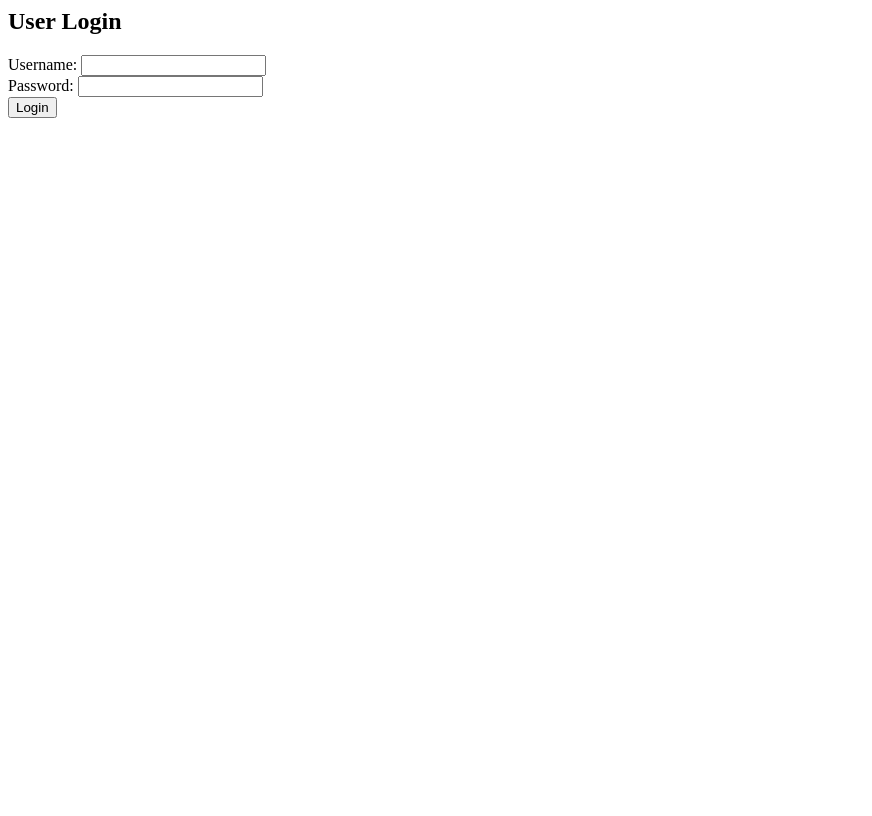
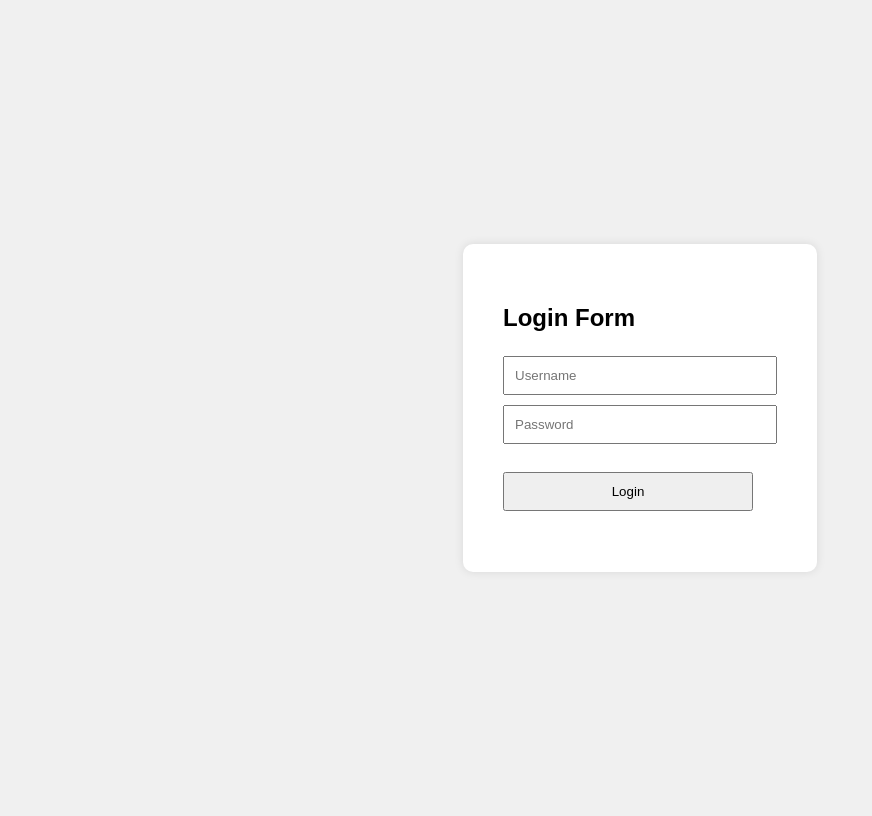
Before and after one commit to nejum05/databaseLogin, a Flask app: page / in a window 1280 px wide. Shown: the whole page, without its empty margins (0-872 px from the left). Before the commit the page ends 118 px from the top, so only its background shows below. Run offline with Flask 3, Linux system fonts and the light colour scheme.

Commit message:
first commit

```diff
--- a/app.py
+++ b/app.py
@@ -1,9 +1,9 @@
-from flask import Flask, request, render_template_string
+from flask import Flask, request, render_template
 import mysql.connector
 
 app = Flask(__name__)
 
-# Replace with your actual db4free credentials
+# ✅ Use environment variables in production (not hardcoded)
 DB_CONFIG = {
     'host': 'sql12.freesqldatabase.com',
     'user': 'sql12780373',
@@ -14,6 +14,7 @@ DB_CONFIG = {
 @app.route('/', methods=['GET', 'POST'])
 def login():
     msg = ''
+    username = ''
     if request.method == 'POST':
         username = request.form['username']
         password = request.form['password']
@@ -24,7 +25,7 @@ def login():
             cursor.execute("SELECT * FROM login WHERE username=%s AND password=%s", (username, password))
             result = cursor.fetchone()
             if result:
-                msg = 'Login Successful!'
+                return render_template("success.html", username=username)
             else:
                 msg = 'Invalid Credentials.'
         except Exception as e:
@@ -34,15 +35,7 @@ def login():
                 cursor.close()
                 conn.close()
 
-    return render_template_string("""
-        <h2>User Login</h2>
-        <form method="post">
-            Username: <input name="username"><br>
-            Password: <input type="password" name="password"><br>
-            <button type="submit">Login</button>
-        </form>
-        <p>{{ msg }}</p>
-    """, msg=msg)
+    return render_template("login.html", msg=msg, username=username)
 
-if __name__ == '_main_':
-    app.run()
+if __name__ == "__main__":  # ✅ Fix typo from '_main_' to '__main__'
+    app.run(debug=True)
--- a/requirements.txt
+++ b/requirements.txt
@@ -1,3 +1,3 @@
-flask
+Flask
 gunicorn
 mysql-connector-python
--- a/templates/login.html
+++ b/templates/login.html
@@ -2,15 +2,35 @@
 <html>
 <head>
     <title>User Login</title>
+    <style>
+        body {
+            display: flex;
+            justify-content: center;
+            align-items: center;
+            height: 100vh;
+            font-family: Arial;
+            background-color: #f0f0f0;
+        }
+        form {
+            background: white;
+            padding: 40px;
+            border-radius: 10px;
+            box-shadow: 0px 0px 10px rgba(0,0,0,0.1);
+        }
+        input {
+            padding: 10px;
+            width: 250px;
+            margin: 5px 0;
+        }
+    </style>
 </head>
 <body>
-    <h2>Login Form</h2>
-    <form action="/login" method="post">
-        <label>Username:</label><br>
-        <input type="text" name="username" required><br>
-        <label>Password:</label><br>
-        <input type="password" name="password" required><br><br>
+    <form method="post">
+        <h2>Login Form</h2>
+        <input type="text" name="username" placeholder="Username" required><br>
+        <input type="password" name="password" placeholder="Password" required><br><br>
         <input type="submit" value="Login">
+        <p style="color:red;">{{ msg }}</p>
     </form>
 </body>
 </html>
--- a/templates/success.html
+++ b/templates/success.html
@@ -6,5 +6,6 @@
 <body>
     <h2>Welcome, {{ username }}!</h2>
     <p>You have successfully logged in.</p>
+    <a href="/">Logout</a>
 </body>
 </html>
```
Also changed, not shown: render.yaml (line endings or trailing spaces).
